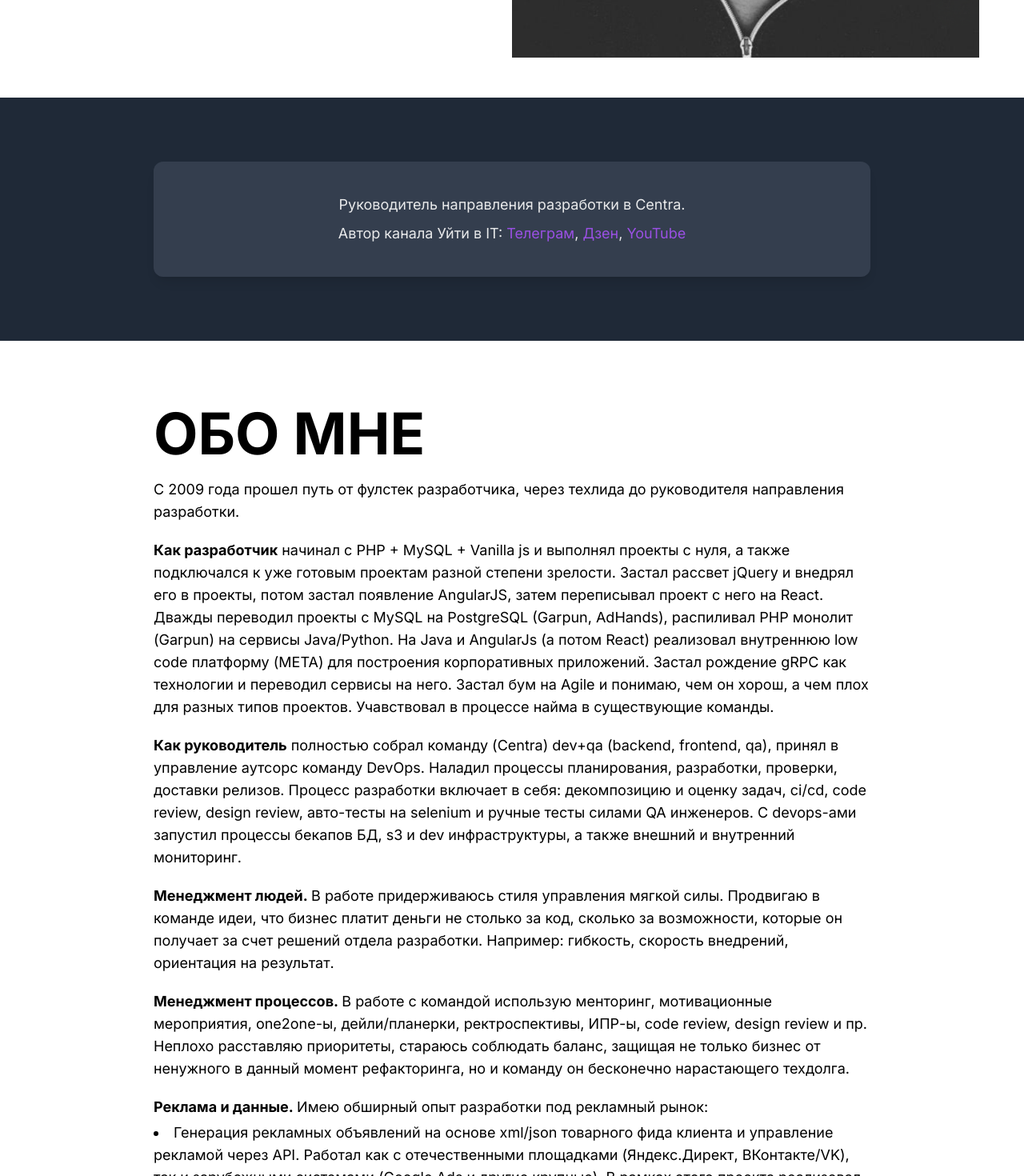
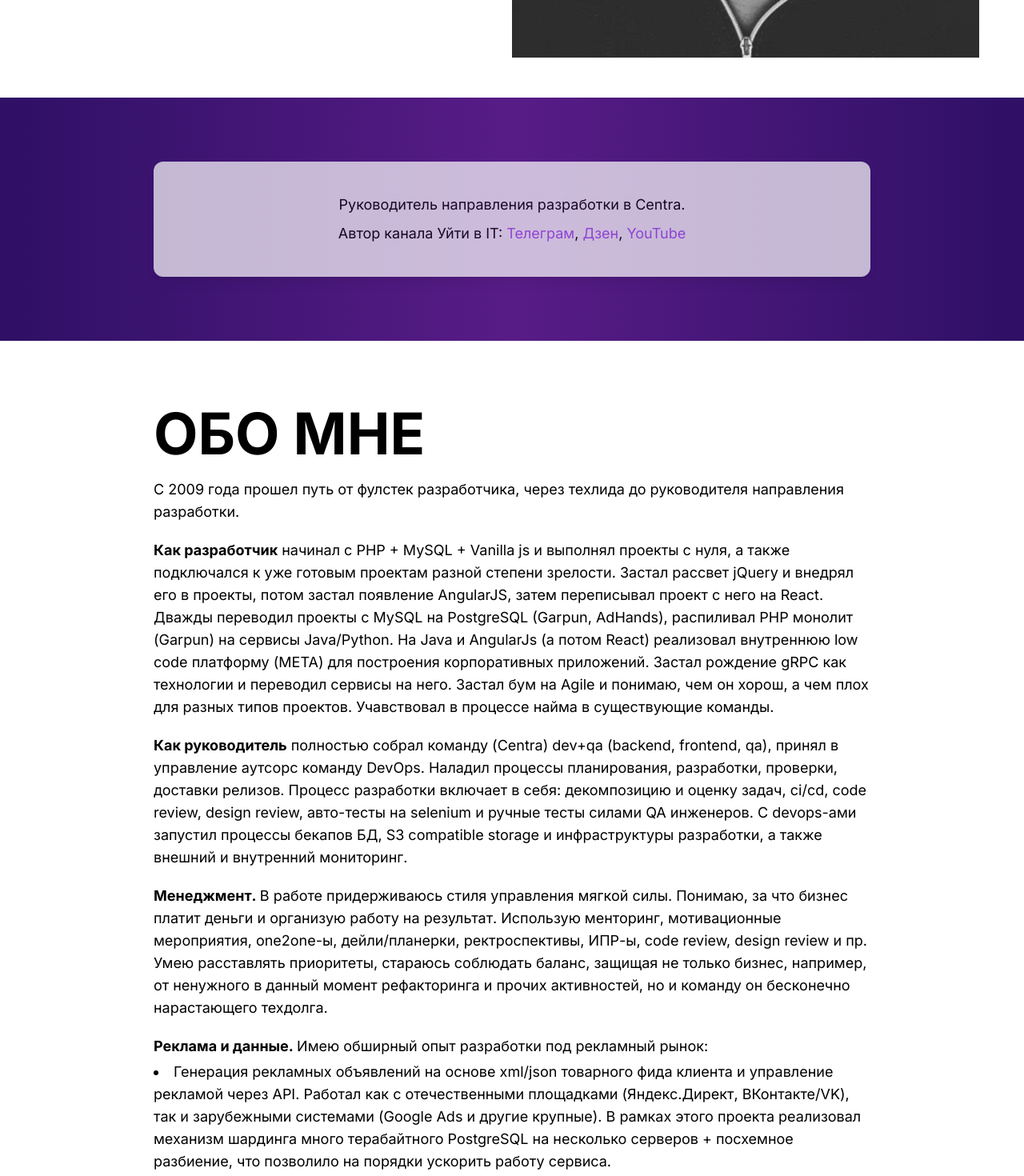
Before and after one commit to arturgspb/arturgspb.github.io, a Next.js app: page / in a window 1280 px wide. Shown: the part 600-2070 px from the top of the page at 80% size. Built offline with nearby package versions, Linux system fonts and the light colour scheme.

Commit message:
feat: тексты

```diff
--- a/app/layout.tsx
+++ b/app/layout.tsx
@@ -10,7 +10,6 @@ const InterFont = Inter({
 
 export const metadata: Metadata = {
     title: "Артур Геращенко",
-    description: "Личный сайт",
 };
 
 export default function RootLayout({
--- a/app/page.tsx
+++ b/app/page.tsx
@@ -41,13 +41,14 @@ export default function Home() {
                     </div>
                 </div>
 
-                <div className={'bg-gray-800 text-site p-8 sm:p-20'}>
+                <div className={'bg-gradient-to-r from-violet-950 via-purple-900 to-violet-950' +
+                ' text-site p-8 sm:p-20'}>
                     <div className="max-w-4xl mx-auto">
-                        <div className={'bg-gray-700 opacity-90 rounded-xl shadow-lg p-8'}>
-                            <Text className={'my-2'} color={'white'} align={'center'}>
+                        <div className={'bg-white opacity-70 rounded-xl shadow-lg p-8'}>
+                            <Text className={'my-2'} color={'black'} align={'center'}>
                                 Руководитель направления разработки в Centra.
                             </Text>
-                            <Text className={'my-2'} color={'white'} align={'center'}>
+                            <Text className={'my-2'} color={'black'} align={'center'}>
                                 Автор канала Уйти в IT:&nbsp;
 
                                 <Link className={'text-purple-500'} href={'https://t.me/lets_goto_it'}
@@ -91,25 +92,20 @@ export default function Home() {
                             Наладил процессы планирования, разработки, проверки, доставки релизов.
                             Процесс разработки включает в себя: декомпозицию и оценку задач, ci/cd, code review, design
                             review, авто-тесты на selenium и ручные тесты силами QA инженеров.
-                            С devops-ами запустил процессы бекапов БД, s3 и dev инфраструктуры, а также внешний и
-                            внутренний мониторинг.
+                            С devops-ами запустил процессы бекапов БД, S3 compatible storage и инфраструктуры разработки,
+                            а также внешний и внутренний мониторинг.
                         </Text>
 
                         <Text className={'my-5'}>
-                            <b>Менеджмент людей.&nbsp;</b>
-                            В работе придерживаюсь стиля управления мягкой силы. Продвигаю в команде
-                            идеи, что бизнес платит деньги не столько за код, сколько
-                            за возможности, которые он получает за счет решений отдела разработки. Например: гибкость,
-                            скорость внедрений, ориентация на результат.
-                        </Text>
+                            <b>Менеджмент.&nbsp;</b>
+                            В работе придерживаюсь стиля управления мягкой силы.
+                            Понимаю, за что бизнес платит деньги и организую работу на результат.
 
-                        <Text className={'my-5'}>
-                            <b>Менеджмент процессов.&nbsp;</b>
-                            В работе с командой использую менторинг, мотивационные мероприятия,
+                            Использую менторинг, мотивационные мероприятия,
                             one2one-ы, дейли/планерки, ректроспективы, ИПР-ы, code review, design review и пр.
-                            Неплохо расставляю приоритеты, стараюсь соблюдать баланс,
-                            защищая не только бизнес от ненужного в данный момент рефакторинга, но и
-                            команду он бесконечно нарастающего техдолга.
+                            Умею расставлять приоритеты, стараюсь соблюдать баланс,
+                            защищая не только бизнес, например, от ненужного в данный момент рефакторинга и
+                            прочих активностей, но и команду он бесконечно нарастающего техдолга.
                         </Text>
 
                         <div className={'my-5'}>
```
Also changed, not shown: package.json (+14 -14 lines), 1 other file (tests, documents, lock files or other folders).
